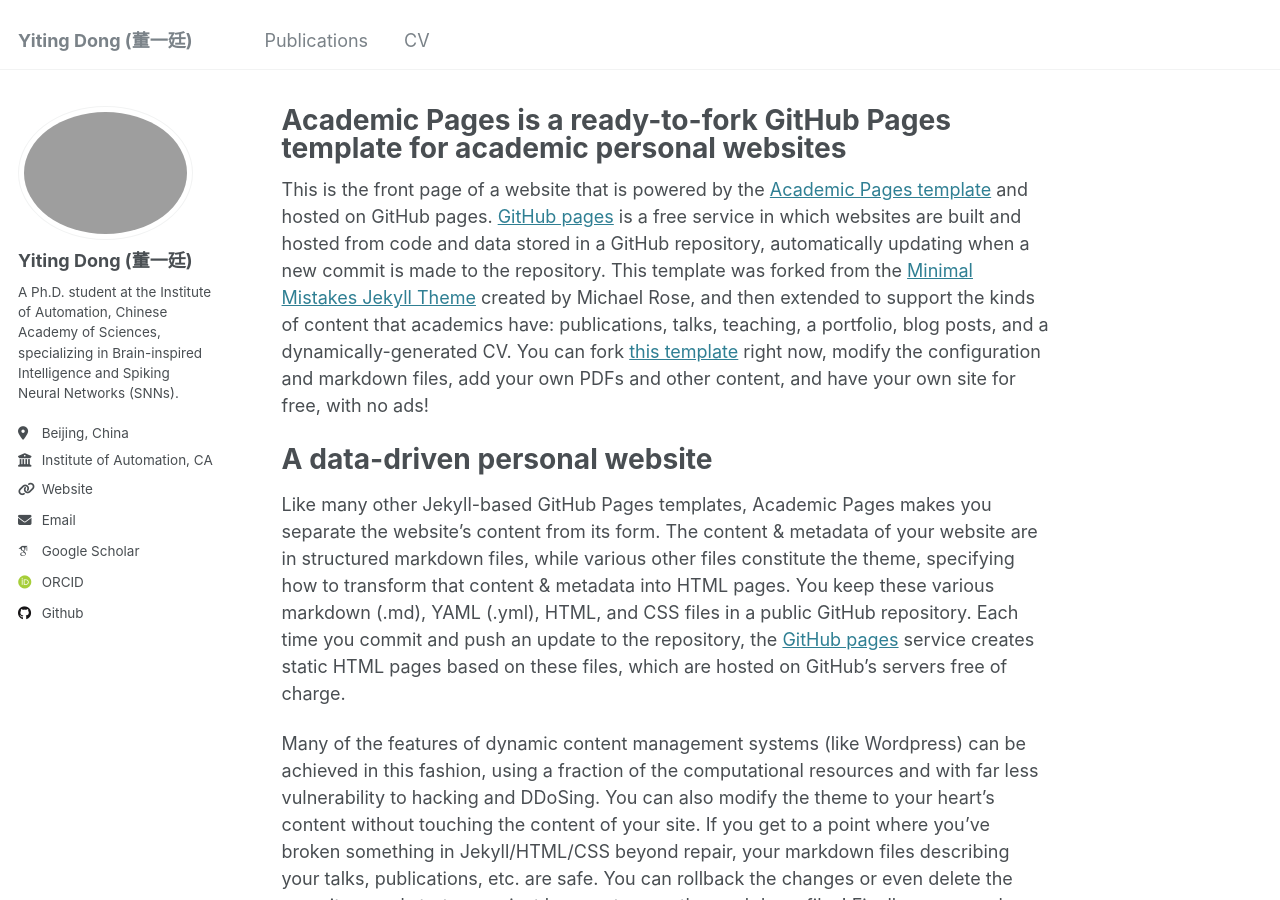
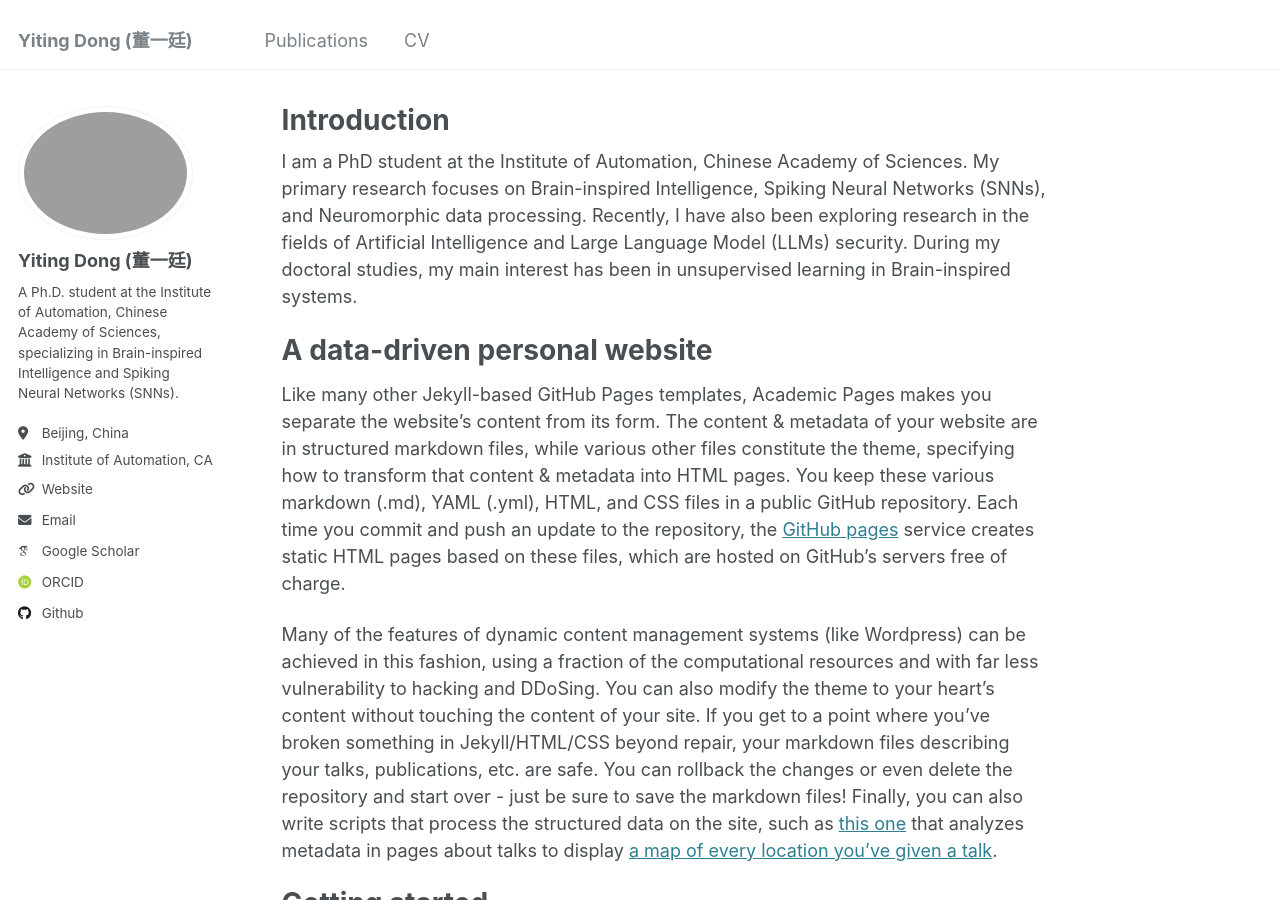
Before and after one commit to sunbaby01/sunbaby01.github.io, a Jekyll site: the page built from _pages/about.md, in a window 1280 px wide and 900 px high. Built offline with Jekyll 4.4.1, drawn with Linux system fonts in a browser that asks for light colours; some web fonts are replaced.

Commit message:
Update about.md

```diff
--- a/_pages/about.md
+++ b/_pages/about.md
@@ -1,13 +1,15 @@
 ---
 permalink: /
-title: "Academic Pages is a ready-to-fork GitHub Pages template for academic personal websites"
+title: "Introduction"
 author_profile: true
 redirect_from:
   - /about/
   - /about.html
 ---
 
-This is the front page of a website that is powered by the [Academic Pages template](https://github.com/academicpages/academicpages.github.io) and hosted on GitHub pages. [GitHub pages](https://pages.github.com) is a free service in which websites are built and hosted from code and data stored in a GitHub repository, automatically updating when a new commit is made to the repository. This template was forked from the [Minimal Mistakes Jekyll Theme](https://mmistakes.github.io/minimal-mistakes/) created by Michael Rose, and then extended to support the kinds of content that academics have: publications, talks, teaching, a portfolio, blog posts, and a dynamically-generated CV. You can fork [this template](https://github.com/academicpages/academicpages.github.io) right now, modify the configuration and markdown files, add your own PDFs and other content, and have your own site for free, with no ads!
+I am a PhD student at the Institute of Automation, Chinese Academy of Sciences. My primary research focuses on Brain-inspired Intelligence, Spiking Neural Networks (SNNs), and Neuromorphic data processing. Recently, I have also been exploring research in the fields of Artificial Intelligence and Large Language Model (LLMs) security. During my doctoral studies, my main interest has been in unsupervised learning in Brain-inspired systems.
+
+
 
 A data-driven personal website
 ======
```
